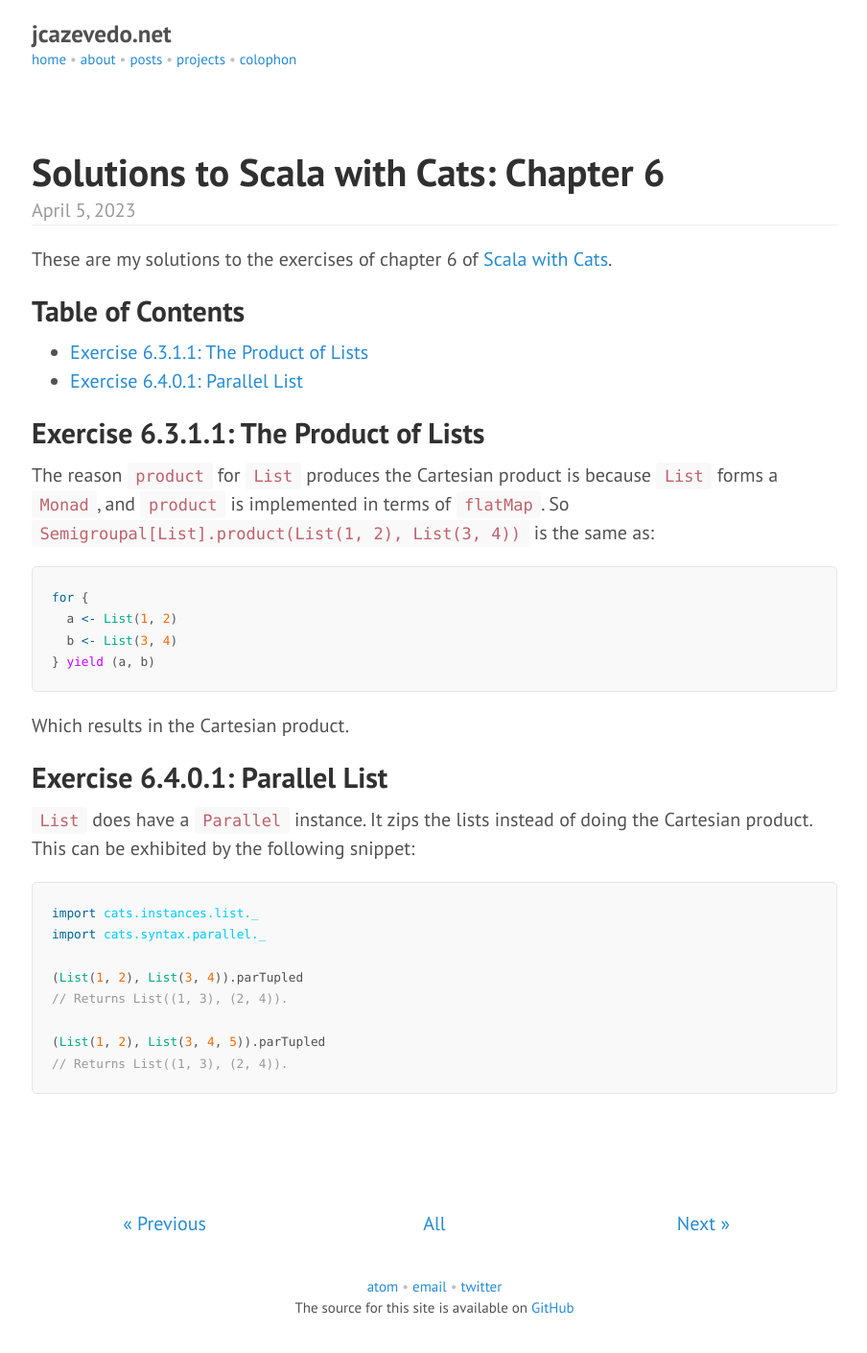
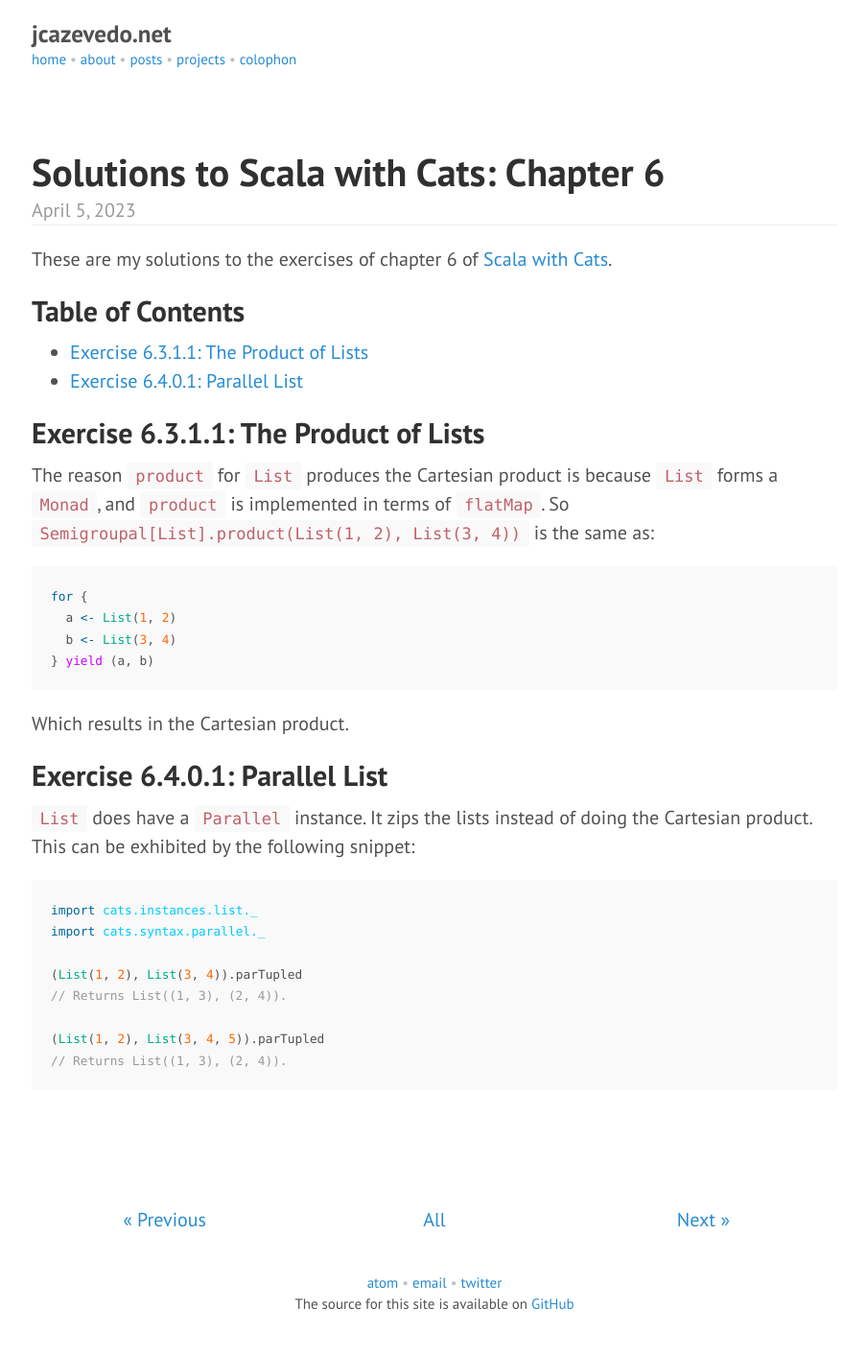
Before and after one commit to jcazevedo/jcazevedo.net, a Jekyll site: the page built from _posts/2023-04-05-solutions-to-scala-with-cats-chapter-6.md, in a window 1280 px wide. Shown: the whole page at 96% size, without its empty margins (187-1091 px from the left). Built offline with Jekyll 4.4.1, drawn with Linux system fonts in a browser that asks for light colours.

Commit message:
Remove border from code block

```diff
--- a/css/main.css
+++ b/css/main.css
@@ -208,8 +208,6 @@ pre {
   word-break: break-all;
   word-wrap: break-word;
   background-color: #f9f9f9;
-  border: 1px solid #e5e5e5;
-  border-radius: 5px;
 }
 
 pre code {
```
